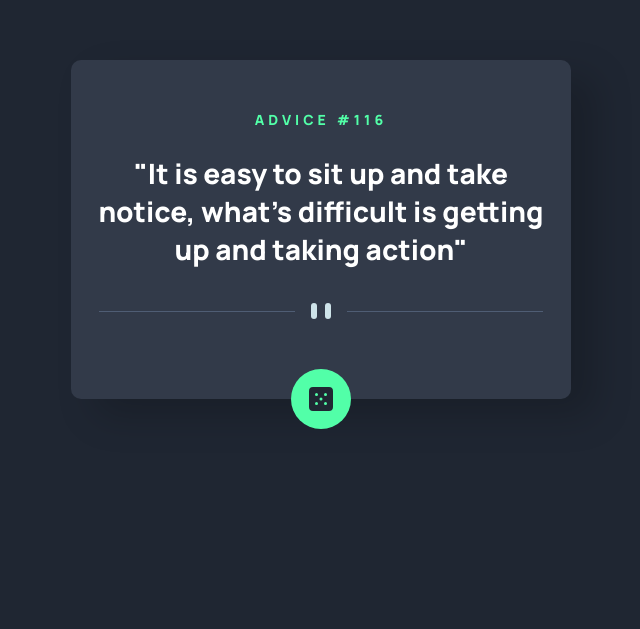
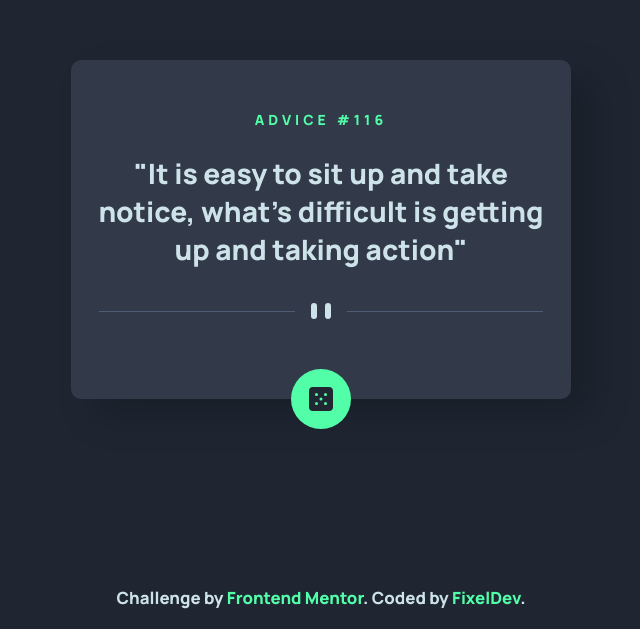
Before and after one commit to FixelDev/advice-generator-app-main, a plain HTML site: page index.html in a window 1280 px wide. Shown: the part 171-800 px from the top of the page, without its empty margins (319-959 px from the left). Drawn offline with Linux system fonts and the light colour scheme; no server answers.

Commit message:
Updated colors added footer

```diff
--- a/index.html
+++ b/index.html
@@ -37,14 +37,12 @@
         </div>
     </main>
 
-    <!-- Advice ID goes here -->
 
-    <!-- Advice text goes here -->
+    <footer>
+        Challenge by <a href="https://www.frontendmentor.io?ref=challenge" target="_blank">Frontend Mentor</a>.
+        Coded by <a href="https://www.frontendmentor.io/profile/FixelDev">FixelDev</a>.
+    </footer>
 
-    <!-- <div class="attribution">
-        Challenge by <a href="https://www.frontendmentor.io?ref=challenge" target="_blank">Frontend Mentor</a>.
-        Coded by <a href="#">Your Name Here</a>.
-    </div> -->
 
     <script src="js/main.js"></script>
 </body>
--- a/scss/style.scss
+++ b/scss/style.scss
@@ -39,7 +39,7 @@ main
         .advice-content
         {
             text-align: center;
-            color: #fff;
+            color: $light-cyan;
         }
 
         .advice-footer
@@ -87,4 +87,20 @@ main
     }
 }
 
+footer
+{
+    font-size: 0.6rem;
+    position: absolute;
+    bottom: 0;
+    width: 100%;
+    padding: 20px 0;
+    color: $light-cyan;
+    text-align: center;
+    a
+    {
+        text-decoration: none;
+        color: $neon-green;
+    }
+}
+
 @import 'mobile';
```
Also changed, not shown: css/style.css.
